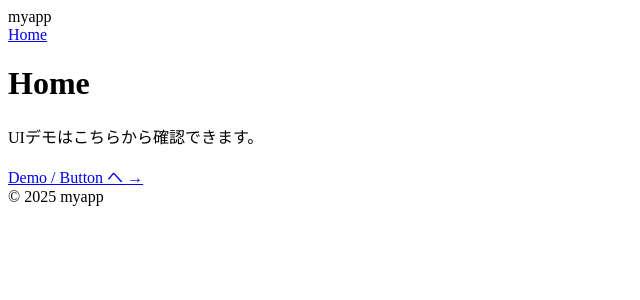
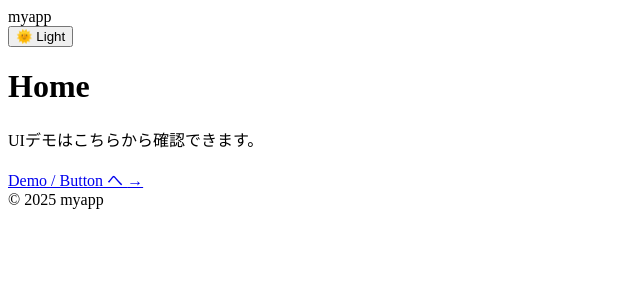
Before and after one commit to kazushi-tech/myapp, a Next.js app: page / in a window 1280 px wide. Shown: the top 300 px of the page, without its empty margins (0-640 px from the left). Built offline with nearby package versions, Linux system fonts and the light colour scheme.

Commit message:
feat(theme): add light/dark toggle with persisted preference

```diff
--- a/src/app/layout.tsx
+++ b/src/app/layout.tsx
@@ -1,36 +1,37 @@
-// src/app/layout.tsx （全置き換え）
+// layout.tsx
 import type { Metadata } from "next";
-import Link from "next/link"; // ← 追加
-import "./globals.css";
+import Script from "next/script";
+import ThemeToggle from "@/components/ThemeToggle"; // ← 追加
 
-export const metadata: Metadata = {
-  title: "My App",
-  description: "Next.js App Router + Tailwind v4 sample",
-};
+export const metadata: Metadata = { title: "myapp" };
 
 export default function RootLayout({ children }: { children: React.ReactNode }) {
   return (
-    <html lang="ja" data-theme="dark">
-      <body className="min-h-dvh bg-surface text-text antialiased">
-        <header className="sticky top-0 z-10 border-b bg-white/80 backdrop-blur">
-          <div className="mx-auto flex max-w-5xl items-center justify-between px-4 py-3">
-            <div className="font-bold">
-              <span className="text-brand">myapp</span>
-            </div>
-            <nav className="text-sm text-gray-600">
-              {/* 内部リンクは Link を使う */}
-              <Link href="/" className="hover:underline">Home</Link>
-            </nav>
-          </div>
+    <html lang="ja">
+      <head>
+        {/* beforeInteractiveで最速適用 */}
+        <Script id="theme-init" strategy="beforeInteractive">
+          {`
+            try {
+              var t = localStorage.getItem('theme');
+              var e = document.documentElement;
+              if (t) e.dataset.theme = t;
+              else if (window.matchMedia && window.matchMedia('(prefers-color-scheme: dark)').matches) {
+                e.dataset.theme = 'dark';
+              } else {
+                e.dataset.theme = 'light';
+              }
+            } catch (e) {}
+          `}
+        </Script>
+      </head>
+      <body className="text-text">
+        <header className="mx-auto max-w-5xl p-4 flex items-center justify-between">
+          <div className="font-semibold">myapp</div>
+          <ThemeToggle />
         </header>
-
-        <main className="mx-auto max-w-5xl px-4 py-8">{children}</main>
-
-        <footer className="border-t">
-          <div className="mx-auto max-w-5xl px-4 py-6 text-center text-xs text-gray-500">
-            © {new Date().getFullYear()} myapp
-          </div>
-        </footer>
+        {children}
+        <footer className="mx-auto max-w-5xl p-4 text-sm opacity-70">© {new Date().getFullYear()} myapp</footer>
       </body>
     </html>
   );
--- /dev/null
+++ b/src/components/ThemeToggle.tsx
@@ -0,0 +1,43 @@
+'use client';
+
+import { useEffect, useState } from 'react';
+
+type Theme = 'light' | 'dark';
+
+export default function ThemeToggle() {
+  const [theme, setTheme] = useState<Theme>('light');
+
+  // 画面表示後に現在値を同期
+  useEffect(() => {
+    const saved = (typeof window !== 'undefined' && localStorage.getItem('theme')) as Theme | null;
+    const prefersDark =
+      typeof window !== 'undefined' &&
+      window.matchMedia &&
+      window.matchMedia('(prefers-color-scheme: dark)').matches;
+
+    const initial: Theme = saved ?? (prefersDark ? 'dark' : 'light');
+    document.documentElement.dataset.theme = initial; // <html data-theme="...">
+    setTheme(initial);
+  }, []);
+
+  const toggle = () => {
+    const next: Theme = theme === 'dark' ? 'light' : 'dark';
+    document.documentElement.dataset.theme = next;
+    try {
+      localStorage.setItem('theme', next);
+    } catch {}
+    setTheme(next);
+  };
+
+  return (
+    <button
+      type="button"
+      onClick={toggle}
+      className="px-3 py-1.5 rounded border border-black/10 dark:border-white/10 hover:bg-black/[0.04] dark:hover:bg-white/[0.06]"
+      aria-pressed={theme === 'dark'}
+      title={`Switch to ${theme === 'dark' ? 'light' : 'dark'} mode`}
+    >
+      {theme === 'dark' ? '🌙 Dark' : '🌞 Light'}
+    </button>
+  );
+}
```
